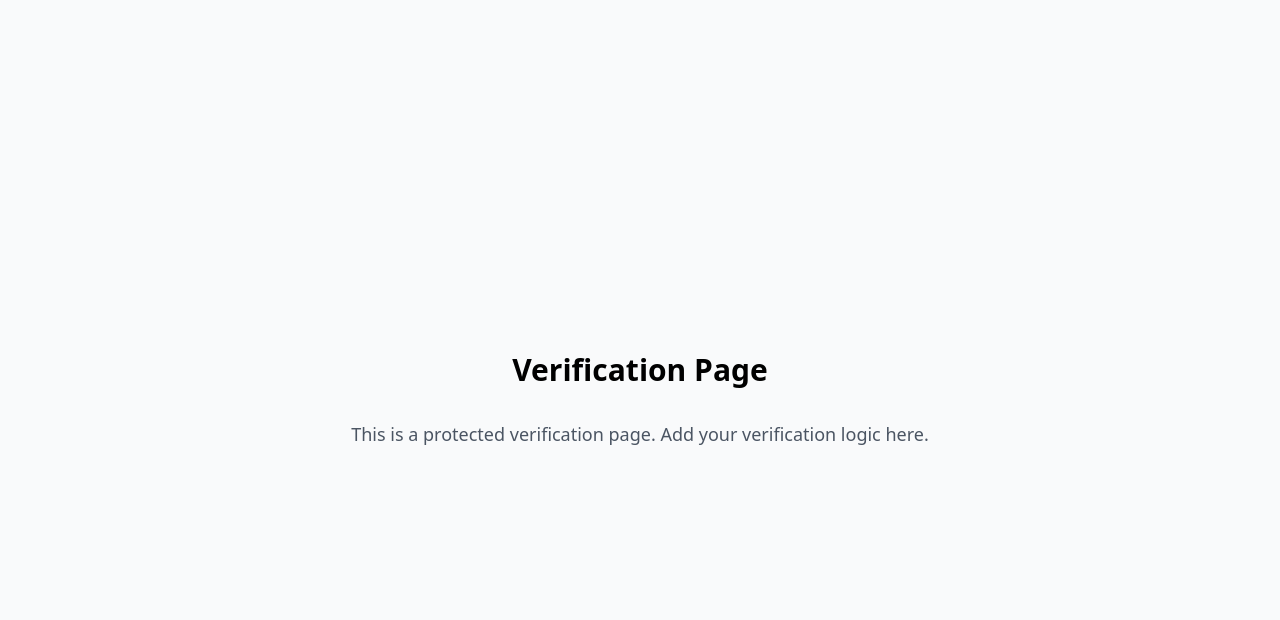
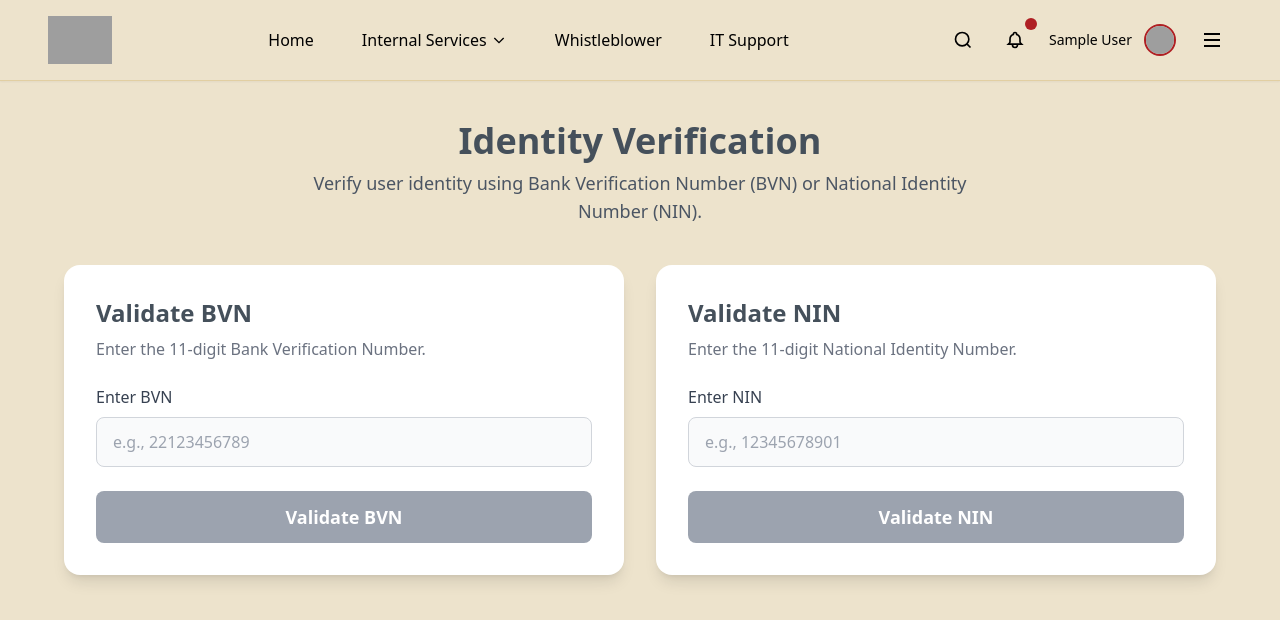
Before and after one commit to Strawhats-Sanji/internal-web, an Angular app: page /verification in a window 1280 px wide. Shown: the top 620 px of the page. Built offline with nearby package versions, Linux system fonts and the light colour scheme; sample sign-in values are in the browser's storage; grey boxes are pictures that could not be loaded.

Commit message:
feat: Add themed two-card verification page and fix CSS budget issue

```diff
--- a/src/app/verification-page/verification-page.component.html
+++ b/src/app/verification-page/verification-page.component.html
@@ -1,4 +1,66 @@
-<div class="verification-container min-h-screen flex flex-col items-center justify-center bg-gray-50 p-4">
-  <h1 class="text-3xl font-bold mb-8 text-center">Verification Page</h1>
-  <p class="text-lg text-gray-600">This is a protected verification page. Add your verification logic here.</p>
+<div class="verification-container">
+  <app-navbar></app-navbar>
+
+  <div class="page-header">
+    <h1 class="page-title">Identity Verification</h1>
+    <p class="page-subtitle">Verify user identity using Bank Verification Number (BVN) or National Identity Number (NIN).</p>
+  </div>
+
+  <main class="content-area">
+    <div class="card-grid">
+      <!-- BVN Verification Card -->
+      <div class="verification-card">
+        <h2 class="card-title">Validate BVN</h2>
+        <p class="card-description">Enter the 11-digit Bank Verification Number.</p>
+        <form (ngSubmit)="handleBvnSubmit()" class="form-content">
+          <div class="input-group">
+            <label for="bvn" class="input-label">Enter BVN</label>
+            <input type="text" id="bvn" name="bvn" class="form-input" placeholder="e.g., 22123456789"
+                   [(ngModel)]="bvnNumber" required minlength="11" maxlength="11" pattern="[0-9]{11}"
+                   [disabled]="bvnLoading">
+          </div>
+          <button type="submit" class="submit-button" [disabled]="bvnLoading || !bvnNumber">
+            <span *ngIf="!bvnLoading">Validate BVN</span>
+            <span *ngIf="bvnLoading" class="flex items-center justify-center">
+              <svg class="animate-spin -ml-1 mr-3 h-5 w-5 text-white" xmlns="http://www.w3.org/2000/svg" fill="none" viewBox="0 0 24 24">
+                <circle class="opacity-25" cx="12" cy="12" r="10" stroke="currentColor" stroke-width="4"></circle>
+                <path class="opacity-75" fill="currentColor" d="M4 12a8 8 0 018-8V0C5.373 0 0 5.373 0 12h4zm2 5.291A7.962 7.962 0 014 12H0c0 3.042 1.135 5.824 3 7.938l3-2.647z"></path>
+              </svg>
+              Verifying...
+            </span>
+          </button>
+        </form>
+        <div *ngIf="bvnResult" class="result-message" [ngClass]="{'success': bvnResult.success, 'error': !bvnResult.success}">
+          {{ bvnResult.message }}
+        </div>
+      </div>
+
+      <!-- NIN Verification Card -->
+      <div class="verification-card">
+        <h2 class="card-title">Validate NIN</h2>
+        <p class="card-description">Enter the 11-digit National Identity Number.</p>
+        <form (ngSubmit)="handleNinSubmit()" class="form-content">
+          <div class="input-group">
+            <label for="nin" class="input-label">Enter NIN</label>
+            <input type="text" id="nin" name="nin" class="form-input" placeholder="e.g., 12345678901"
+                   [(ngModel)]="ninNumber" required minlength="11" maxlength="11" pattern="[0-9]{11}"
+                   [disabled]="ninLoading">
+          </div>
+          <button type="submit" class="submit-button" [disabled]="ninLoading || !ninNumber">
+            <span *ngIf="!ninLoading">Validate NIN</span>
+            <span *ngIf="ninLoading" class="flex items-center justify-center">
+              <svg class="animate-spin -ml-1 mr-3 h-5 w-5 text-white" xmlns="http://www.w3.org/2000/svg" fill="none" viewBox="0 0 24 24">
+                <circle class="opacity-25" cx="12" cy="12" r="10" stroke="currentColor" stroke-width="4"></circle>
+                <path class="opacity-75" fill="currentColor" d="M4 12a8 8 0 018-8V0C5.373 0 0 5.373 0 12h4zm2 5.291A7.962 7.962 0 014 12H0c0 3.042 1.135 5.824 3 7.938l3-2.647z"></path>
+              </svg>
+              Verifying...
+            </span>
+          </button>
+        </form>
+        <div *ngIf="ninResult" class="result-message" [ngClass]="{'success': ninResult.success, 'error': !ninResult.success}">
+          {{ ninResult.message }}
+        </div>
+      </div>
+    </div>
+  </main>
 </div>
--- a/src/app/verification-page/verification-page.component.scss
+++ b/src/app/verification-page/verification-page.component.scss
@@ -1,4 +1,69 @@
 .verification-container {
-  min-height: 100vh;
-  background: #f9fafb;
+  @apply bg-[#ede3cc] min-h-screen font-sans;
 }
+
+.page-header {
+  @apply text-center py-10 px-4;
+}
+
+.page-title {
+  @apply text-4xl font-bold text-[#45505B] mb-2;
+}
+
+.page-subtitle {
+  @apply text-lg text-gray-600 max-w-2xl mx-auto;
+}
+
+.content-area {
+  @apply px-4 sm:px-6 lg:px-8 pb-12;
+}
+
+.card-grid {
+  @apply grid grid-cols-1 md:grid-cols-2 gap-8 max-w-6xl mx-auto;
+}
+
+.verification-card {
+  @apply bg-white rounded-2xl shadow-lg p-8 transform transition-transform duration-300 hover:scale-[1.02];
+}
+
+.card-title {
+  @apply text-2xl font-semibold text-[#45505B] mb-2;
+}
+
+.card-description {
+  @apply text-gray-500 mb-6;
+}
+
+.form-content {
+  @apply space-y-6;
+}
+
+.input-group {
+  @apply flex flex-col;
+}
+
+.input-label {
+  @apply mb-2 font-medium text-gray-700;
+}
+
+.form-input {
+  @apply w-full border border-gray-300 rounded-lg px-4 py-3 bg-gray-50 focus:ring-2 focus:ring-[#af1f23] focus:border-transparent transition-colors;
+  @apply disabled:bg-gray-200 disabled:cursor-not-allowed;
+}
+
+.submit-button {
+  @apply w-full bg-[#af1f23] text-white py-3 rounded-lg font-semibold text-lg hover:bg-[#9a1a1e] transition-all duration-300;
+  @apply disabled:bg-gray-400 disabled:cursor-not-allowed;
+}
+
+.result-message {
+  @apply mt-6 p-4 rounded-lg text-center font-medium;
+}
+
+.result-message.success {
+  @apply bg-green-100 text-green-800;
+}
+
+.result-message.error {
+  @apply bg-red-100 text-red-800;
+}
--- a/src/app/verification-page/verification-page.component.ts
+++ b/src/app/verification-page/verification-page.component.ts
@@ -1,11 +1,44 @@
 import { Component } from '@angular/core';
 import { CommonModule } from '@angular/common';
+import { FormsModule } from '@angular/forms';
+import { NavbarComponent } from '../shared/navbar/navbar';
 
 @Component({
   selector: 'app-verification-page',
   standalone: true,
-  imports: [CommonModule],
+  imports: [CommonModule, FormsModule, NavbarComponent],
   templateUrl: './verification-page.component.html',
   styleUrls: ['./verification-page.component.scss']
 })
-export class VerificationPageComponent {}
+export class VerificationPageComponent {
+  bvnNumber: string = '';
+  ninNumber: string = '';
+
+  bvnLoading = false;
+  ninLoading = false;
+
+  bvnResult: { success: boolean, message: string } | null = null;
+  ninResult: { success: boolean, message: string } | null = null;
+
+  handleBvnSubmit() {
+    this.bvnLoading = true;
+    this.bvnResult = null;
+    console.log('Verifying BVN:', this.bvnNumber);
+    // Simulate API call
+    setTimeout(() => {
+      this.bvnLoading = false;
+      this.bvnResult = { success: true, message: `BVN ${this.bvnNumber} verified successfully.` };
+    }, 1500);
+  }
+
+  handleNinSubmit() {
+    this.ninLoading = true;
+    this.ninResult = null;
+    console.log('Verifying NIN:', this.ninNumber);
+    // Simulate API call
+    setTimeout(() => {
+      this.ninLoading = false;
+      this.ninResult = { success: true, message: `NIN ${this.ninNumber} verified successfully.` };
+    }, 1500);
+  }
+}
```
